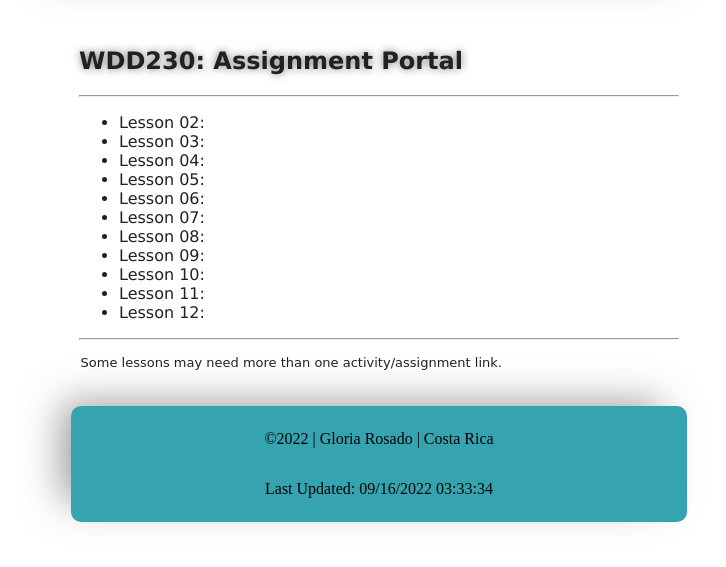
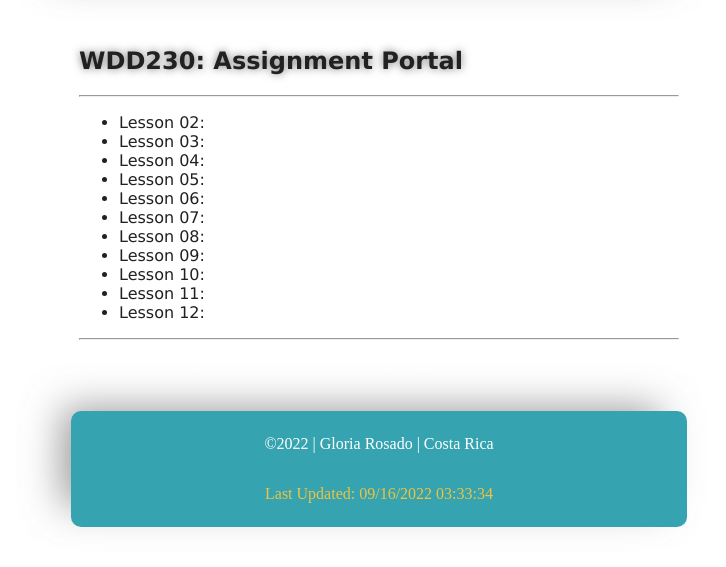
Before and after one commit to GloRosado07/wdd230, a plain HTML site: page index.html in a window 1280 px wide. Shown: the part 252-819 px from the top of the page, without its empty margins (261-987 px from the left). Drawn offline with Linux system fonts and the light colour scheme.

Commit message:
save changes

```diff
--- a/styles/style.css
+++ b/styles/style.css
@@ -1,9 +1,13 @@
 :root {
     --white: #ffffff;
     --black: #212121;
-    --yellow: #FFC107;
+    --yellow: #efc340;
     --secondary: #35a4b0;
     --gray: #757575;
+}
+
+h1, p {
+    color: var(--white)
 }
 
 header {
@@ -52,10 +56,14 @@ footer {
     grid-template-columns: 350px;
     padding: 0.5rem;
     border-radius: 10px;
-    margin: 35px auto;
+    margin: 40px auto;
     text-align: center;
     justify-content: center;
     -webkit-box-shadow: -18px -12px 38px -9px rgba(117,117,117,0.72);
     -moz-box-shadow: -18px -12px 38px -9px rgba(117,117,117,0.72);
     box-shadow: -18px -12px 38px -9px rgba(117,117,117,0.72);
 }
+
+#lastmod {
+    color: var(--yellow);
+}
```
